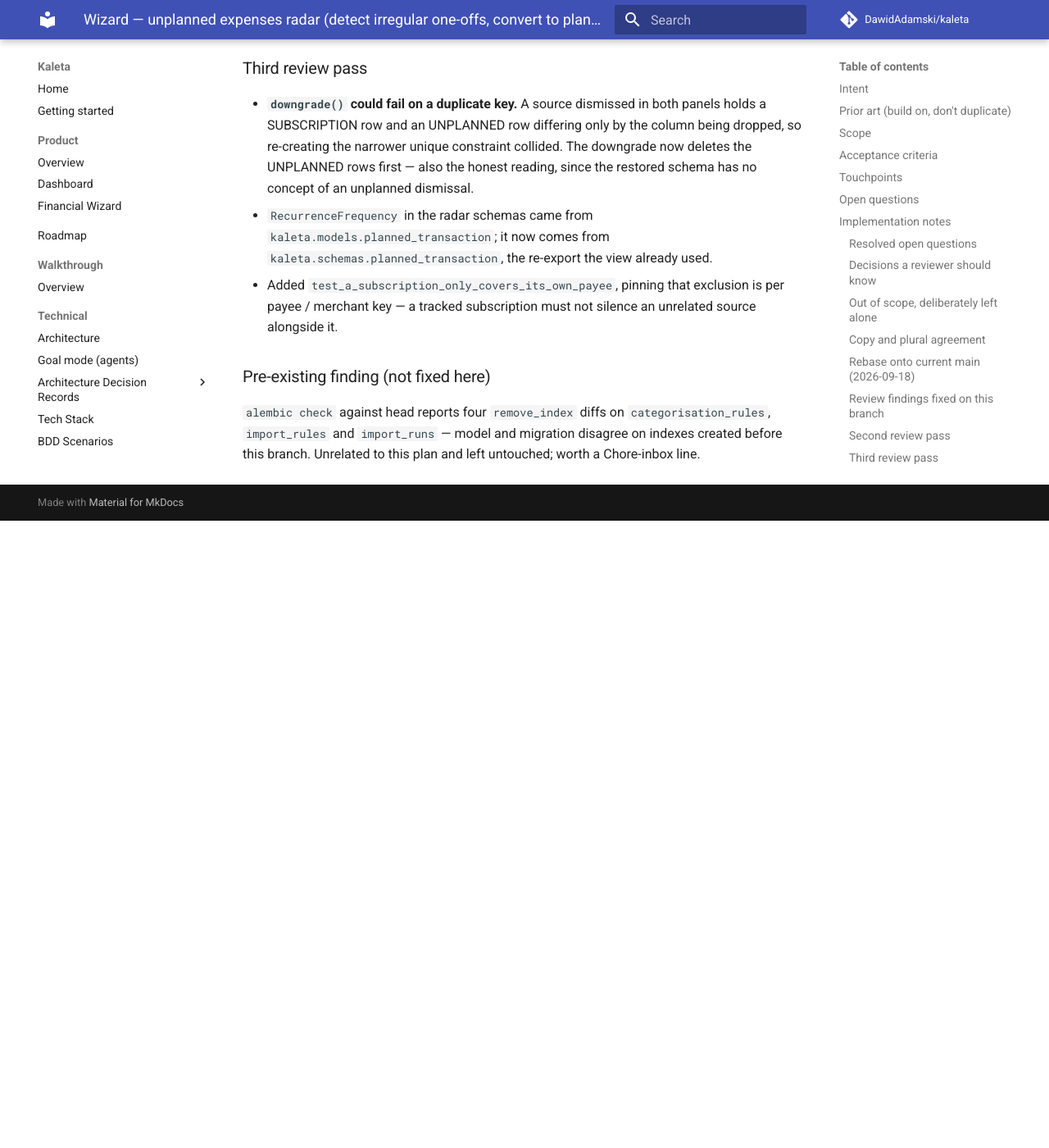
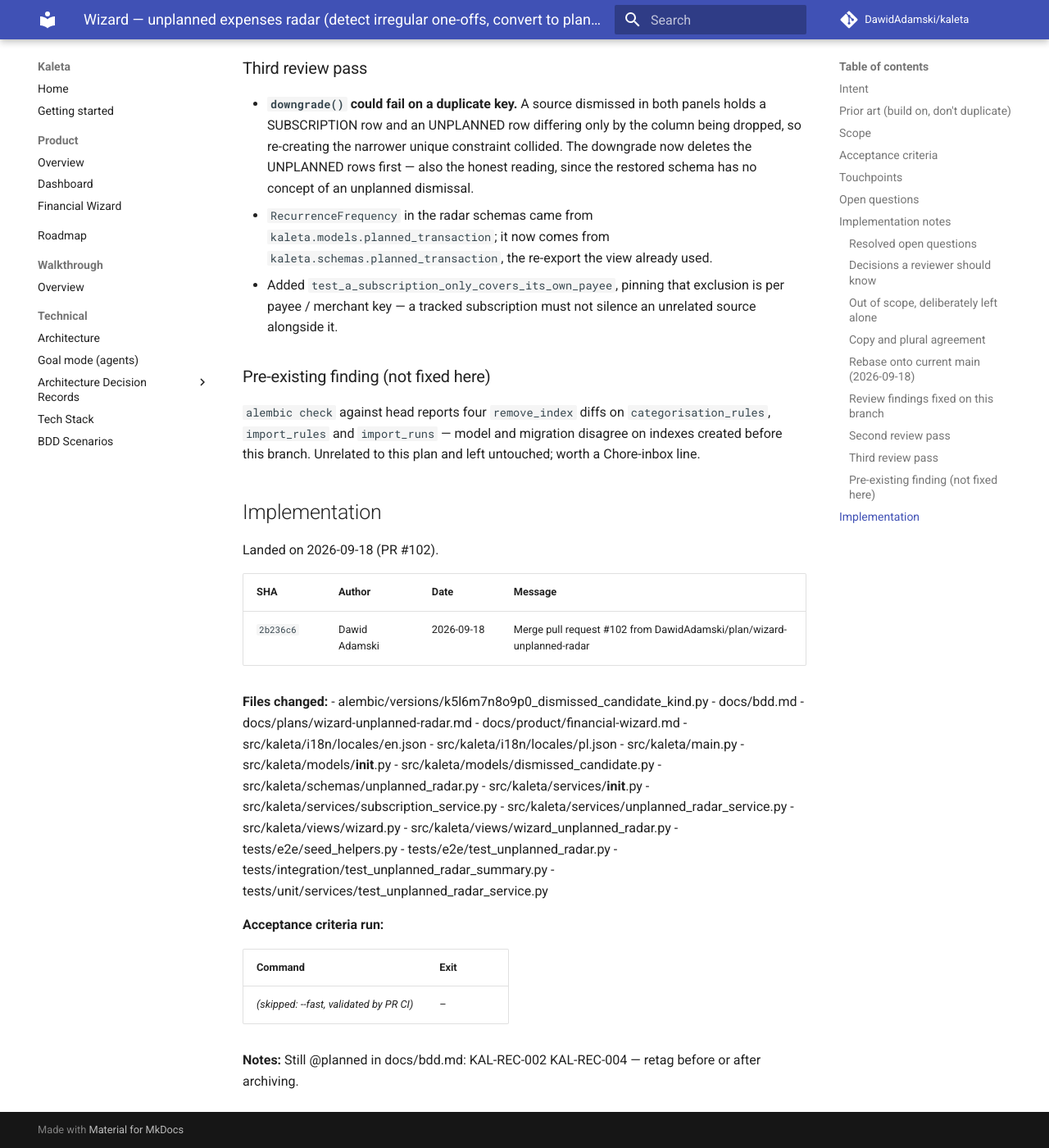
Before and after one commit to DawidAdamski/kaleta, an MkDocs documentation site: the page built from docs/plans/archive/wizard-unplanned-radar.md, in a window 1280 px wide and 1400 px high, scrolled down 5482 px. Shown: the whole window at 82% size. Built offline with MkDocs 1.6.1 and Material for MkDocs 9.7.7, drawn with Linux system fonts in a browser that asks for light colours; comment, search, counter and statistics services are not loaded; before the commit the page ends 6117 px from its top, so only the background shows below that.

Commit message:
docs(plans): archive wizard-unplanned-radar (#102)

```diff
--- a/docs/plans/wizard-unplanned-radar.md
+++ b/docs/plans/archive/wizard-unplanned-radar.md
@@ -3,8 +3,9 @@ plan_id: wizard-unplanned-radar
 title: Wizard — unplanned expenses radar (detect irregular one-offs, convert to planned)
 area: wizard
 effort: medium
-status: in-progress
-roadmap_ref: ../roadmap.md#payment-calendar
+status: archived
+archived_at: 2026-09-18
+roadmap_ref: ../../roadmap.md#payment-calendar
 ---
 
 # Wizard — unplanned expenses radar
@@ -276,3 +277,40 @@ never an app-wide sweep. Nothing here changes those.
 `categorisation_rules`, `import_rules` and `import_runs` — model and
 migration disagree on indexes created before this branch. Unrelated to
 this plan and left untouched; worth a Chore-inbox line.
+
+## Implementation
+
+Landed on 2026-09-18 (PR #102).
+
+| SHA | Author | Date | Message |
+|---|---|---|---|
+| `2b236c6` | Dawid Adamski | 2026-09-18 | Merge pull request #102 from DawidAdamski/plan/wizard-unplanned-radar |
+
+**Files changed:**
+- alembic/versions/k5l6m7n8o9p0_dismissed_candidate_kind.py
+- docs/bdd.md
+- docs/plans/wizard-unplanned-radar.md
+- docs/product/financial-wizard.md
+- src/kaleta/i18n/locales/en.json
+- src/kaleta/i18n/locales/pl.json
+- src/kaleta/main.py
+- src/kaleta/models/__init__.py
+- src/kaleta/models/dismissed_candidate.py
+- src/kaleta/schemas/unplanned_radar.py
+- src/kaleta/services/__init__.py
+- src/kaleta/services/subscription_service.py
+- src/kaleta/services/unplanned_radar_service.py
+- src/kaleta/views/wizard.py
+- src/kaleta/views/wizard_unplanned_radar.py
+- tests/e2e/seed_helpers.py
+- tests/e2e/test_unplanned_radar.py
+- tests/integration/test_unplanned_radar_summary.py
+- tests/unit/services/test_unplanned_radar_service.py
+
+**Acceptance criteria run:**
+
+| Command | Exit |
+|---|---|
+| _(skipped: --fast, validated by PR CI)_ | – |
+
+**Notes:** Still @planned in docs/bdd.md: KAL-REC-002 KAL-REC-004 — retag before or after archiving.
```
Also changed, not shown: docs/plans/README.md (+1 -1 lines).
